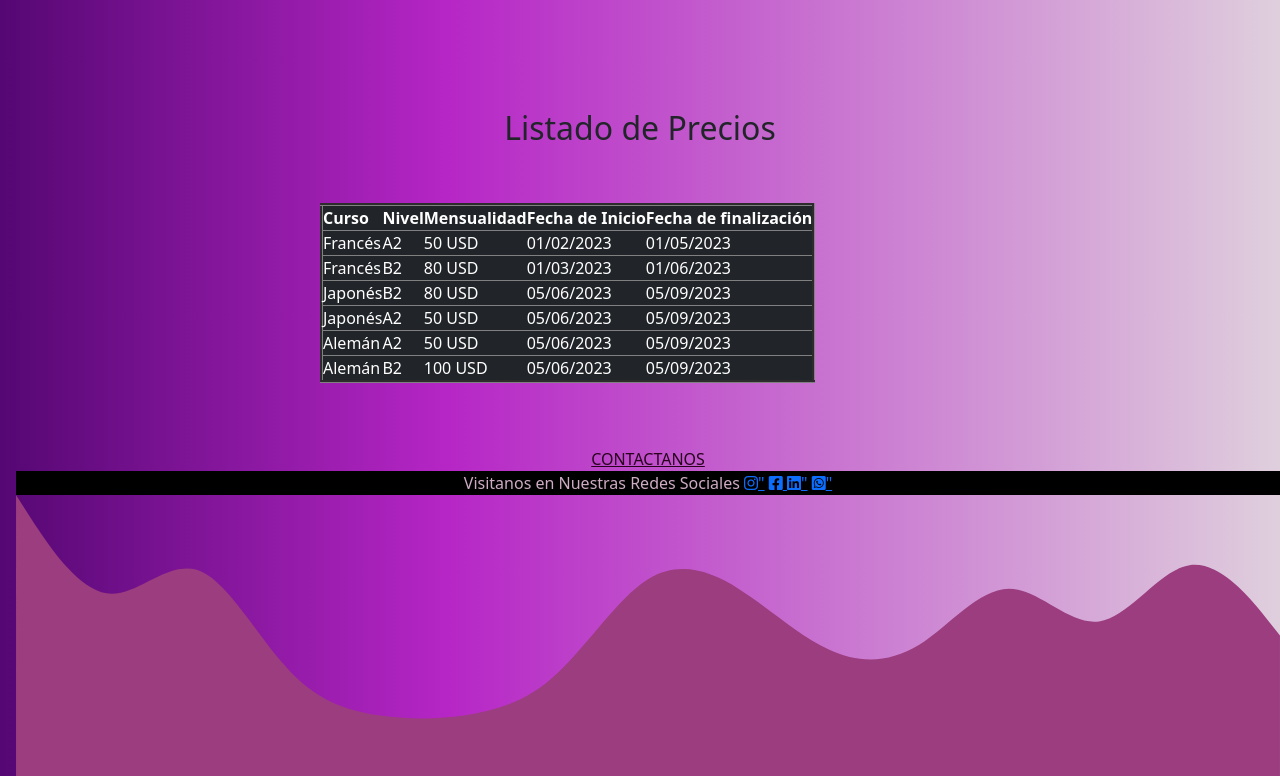
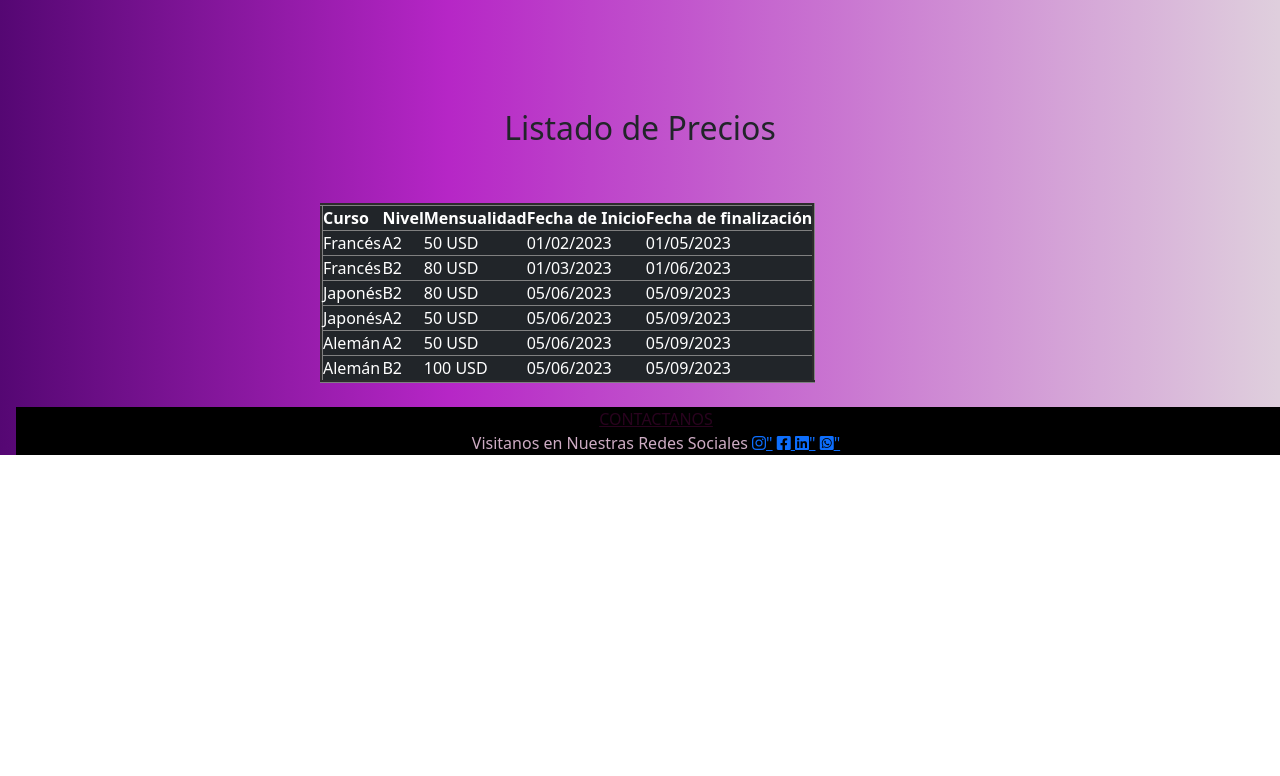
Before and after one commit to Mariafd1212/mary_repository, a plain HTML site: page pages/servicios.html in a window 1280 px wide. Shown: the part 1972-2748 px from the top of the page. After the commit the page ends 2427 px from the top, so only its background shows below. Drawn offline with nearby package versions, Linux system fonts and the light colour scheme.

Commit message:
actualizacion del footer

```diff
--- a/css/style.css
+++ b/css/style.css
@@ -2,10 +2,12 @@
   margin: 0px;
   padding: 0px;
 }
-
+html {
+  min-height: 100%;
+  position: relative;
+}
 body {
   font-family: "Montserrat", sans-serif;
-  /* width: 2000px; */
   background-size: cover;
   color: whitesmoke;
   background-color: "rgb(85,7,115)";
@@ -15,7 +17,8 @@ body {
     rgba(182, 38, 198, 1) 35%,
     rgba(223, 207, 221, 1) 100%
   );
-  margin: 20px auto;
+  margin: 0;
+  margin-bottom: 40px;
 }
 
 .logo {
@@ -136,6 +139,12 @@ nav .nav_item a:hover {
   text-align: center;
   background-size: cover;
   margin-left: 1rem;
+  background-color: black;
+  position: absolute;
+  bottom: 0;
+  width: 100%;
+  height: 40px;
+  color: white;
 }
 
 .formulario {
--- a/pages/servicios.html
+++ b/pages/servicios.html
@@ -170,9 +170,6 @@
       <a class="wsp_red" href="https://wa.me/541133377588?text=Hola%20necesito%20información">
         <i class="fa-brands fa-square-whatsapp"></i>"</a>
     </div>
-    <div class="olita">
-      <svg xmlns="http://www.w3.org/2000/svg" viewBox="0 0 1440 320"><path fill="rgb(155, 61, 127" fill-opacity="1" d="M0,0L17.1,26.7C34.3,53,69,107,103,112C137.1,117,171,75,206,85.3C240,96,274,160,309,197.3C342.9,235,377,245,411,250.7C445.7,256,480,256,514,250.7C548.6,245,583,235,617,202.7C651.4,171,686,117,720,96C754.3,75,789,85,823,106.7C857.1,128,891,160,926,176C960,192,994,192,1029,170.7C1062.9,149,1097,107,1131,106.7C1165.7,107,1200,149,1234,144C1268.6,139,1303,85,1337,80C1371.4,75,1406,117,1423,138.7L1440,160L1440,320L1422.9,320C1405.7,320,1371,320,1337,320C1302.9,320,1269,320,1234,320C1200,320,1166,320,1131,320C1097.1,320,1063,320,1029,320C994.3,320,960,320,926,320C891.4,320,857,320,823,320C788.6,320,754,320,720,320C685.7,320,651,320,617,320C582.9,320,549,320,514,320C480,320,446,320,411,320C377.1,320,343,320,309,320C274.3,320,240,320,206,320C171.4,320,137,320,103,320C68.6,320,34,320,17,320L0,320Z"></path></svg>
-    </div>
   </footer>
   <script src="https://cdn.jsdelivr.net/npm/bootstrap@5.3.0-alpha1/dist/js/bootstrap.bundle.min.js" integrity="sha384-w76AqPfDkMBDXo30jS1Sgez6pr3x5MlQ1ZAGC+nuZB+EYdgRZgiwxhTBTkF7CXvN" crossorigin="anonymous"></script>
   </body>
```
Also changed, not shown: index.html (+0 -3 lines), pages/funciones.html (+7 -6 lines).
